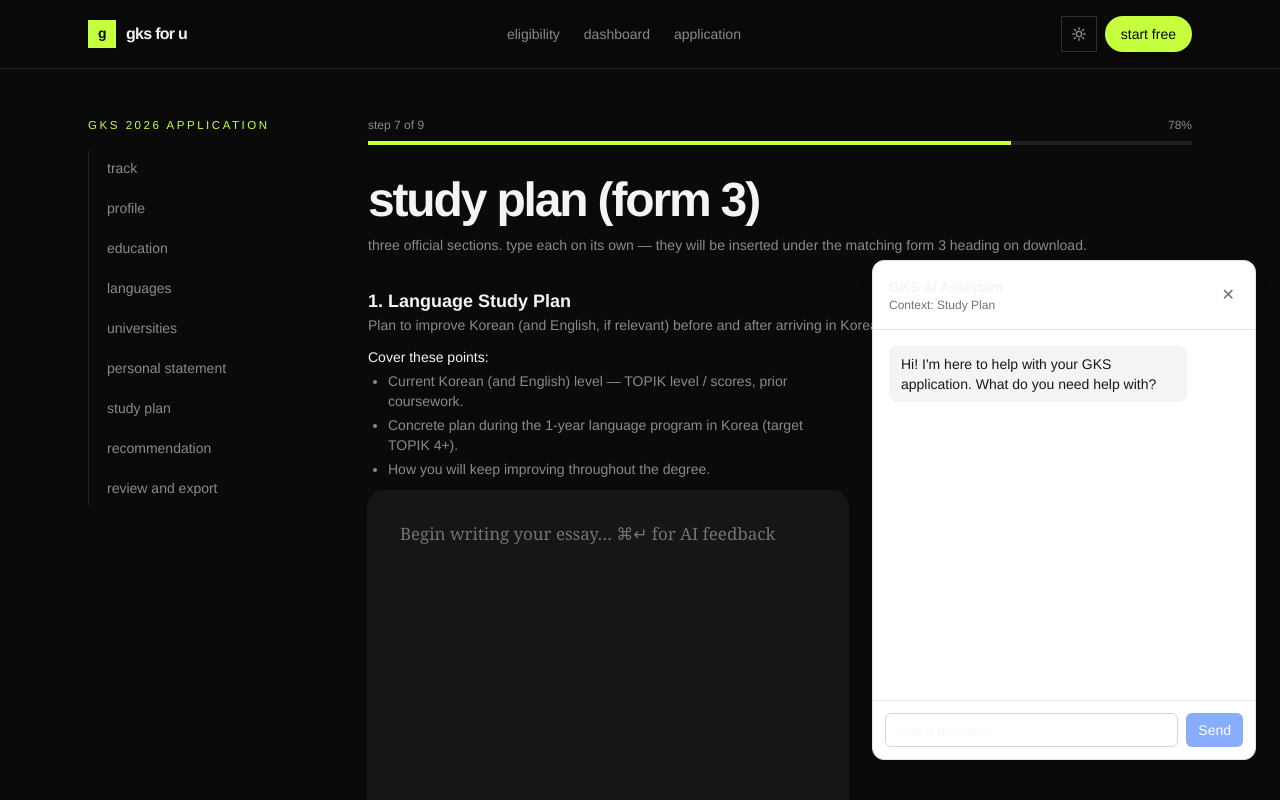
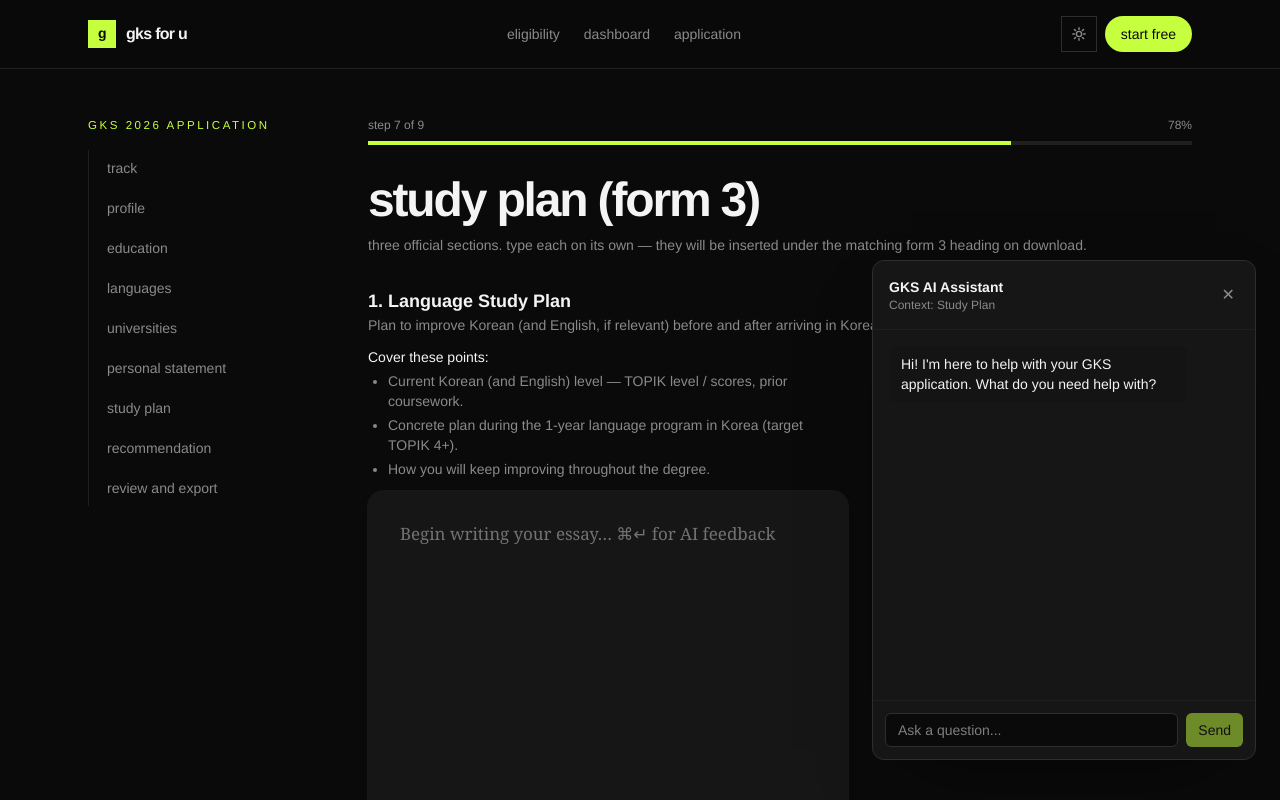
Before and after one commit to islee23520/gks-for-u, a Next.js app: page /apply/study-plan in a window 1280 px wide. Both pictures are taken after a click on the button 1232 px from the left and 752 px from the top of the page. Shown: the top 800 px of the page. Built offline with nearby package versions, Linux system fonts and the light colour scheme.

Commit message:
feat: theme updated chat ui

```diff
--- a/package.json
+++ b/package.json
@@ -3,10 +3,12 @@
   "version": "0.1.0",
   "private": true,
   "scripts": {
-    "dev": "next dev",
+    "dev": "sh -c 'npm run typecheck:watch & exec next dev'",
     "build": "next build",
     "start": "next start",
     "lint": "eslint",
+    "typecheck": "tsc --noEmit",
+    "typecheck:watch": "tsc --watch --noEmit --preserveWatchOutput",
     "test": "vitest run",
     "test:watch": "vitest"
   },
--- a/src/components/ai/GlobalChatPanel.tsx
+++ b/src/components/ai/GlobalChatPanel.tsx
@@ -244,15 +244,47 @@ export function GlobalChatPanel() {
   const handleSuggestedReply = async (reply: string) => {
     await submitMessage(reply);
   };
+  const panelStyle = {
+    borderColor: "var(--line-strong)",
+    background: "var(--bg-card)",
+    color: "var(--ink)",
+    boxShadow: "var(--shadow)",
+  } as const;
+
+  const dividerStyle = { borderColor: "var(--line)" } as const;
+  const mutedTextStyle = { color: "var(--muted)" } as const;
+  const assistantBubbleStyle = {
+    background: "var(--bg-soft)",
+    color: "var(--ink)",
+  } as const;
+  const userBubbleStyle = {
+    background: "var(--accent)",
+    color: "var(--ink-invert)",
+  } as const;
+  const suggestionButtonStyle = {
+    borderColor: "var(--line-strong)",
+    color: "var(--ink-soft)",
+    background: "var(--bg)",
+  } as const;
+  const suggestionButtonHoverStyle = "hover:opacity-80";
+  const inputStyle = {
+    borderColor: "var(--line-strong)",
+    color: "var(--ink)",
+    background: "var(--bg)",
+  } as const;
+  const primaryButtonStyle = {
+    background: "var(--accent)",
+    color: "var(--ink-invert)",
+  } as const;
 
   return (
     <div className="fixed bottom-6 right-6 z-50 flex flex-col items-end">
       {isOpen && (
-        <div className="mb-4 flex h-[500px] max-h-[calc(100vh-8rem)] w-80 flex-col rounded-xl border border-zinc-200 bg-white shadow-xl dark:border-zinc-800 dark:bg-zinc-950 sm:w-96">
-          <div className="flex items-center justify-between border-b border-zinc-200 p-4 dark:border-zinc-800">
+        <div className="mb-4 flex h-[500px] max-h-[calc(100vh-8rem)] w-80 flex-col rounded-xl border sm:w-96" style={panelStyle}>
+          <div className="flex items-center justify-between border-b p-4" style={dividerStyle}>
             <div>
               <h2 className="text-sm font-semibold">GKS AI Assistant</h2>
-              <p className="text-xs text-zinc-500">
+              <p className="text-xs" style={mutedTextStyle}>
                 Context: {activePageContext.title}
                 {interviewMode ? " · Interview" : ""}
               </p>
@@ -263,17 +295,19 @@ export function GlobalChatPanel() {
                   onClick={toggleInterviewMode}
                   className={`rounded-md px-2 py-1 text-xs font-medium transition-colors ${
                     interviewMode
-                      ? "bg-emerald-100 text-emerald-700 hover:bg-emerald-200 dark:bg-emerald-900 dark:text-emerald-300"
-                      : "bg-zinc-100 text-zinc-600 hover:bg-zinc-200 dark:bg-zinc-800 dark:text-zinc-400"
+                      ? ""
+                      : ""
                   }`}
+                  style={interviewMode ? { background: "var(--accent-soft)", color: "var(--accent-text)" } : assistantBubbleStyle}
                 >
                   {modeLabel}
                 </button>
               )}
               <button
                 onClick={() => setIsOpen(false)}
-                aria-label="Close AI assistant"
-                className="rounded-md p-1 text-zinc-500 hover:bg-zinc-100 dark:hover:bg-zinc-800"
+                aria-label="Close GKS AI Assistant"
+                className="rounded-md p-1 hover:opacity-80"
+                style={mutedTextStyle}
               >
                 ✕
               </button>
@@ -283,18 +317,17 @@ export function GlobalChatPanel() {
           <div className="flex-1 overflow-y-auto p-4 space-y-4">
             {messages.map((m, i) => (
               <div key={i} className={`flex ${m.role === "user" ? "justify-end" : "justify-start"}`}>
-                <div className={`max-w-[85%] rounded-lg px-3 py-2 text-sm ${
-                  m.role === "user"
-                    ? "bg-blue-600 text-white"
-                    : "bg-zinc-100 text-zinc-900 dark:bg-zinc-900 dark:text-zinc-100"
-                }`}>
+                <div
+                  className="max-w-[85%] rounded-lg px-3 py-2 text-sm"
+                  style={m.role === "user" ? userBubbleStyle : assistantBubbleStyle}
+                >
                   {m.content}
                 </div>
               </div>
             ))}
             {isLoading && (
               <div className="flex justify-start">
-                <div className="max-w-[85%] rounded-lg bg-zinc-100 px-3 py-2 text-sm text-zinc-500 dark:bg-zinc-900">
+                <div className="max-w-[85%] rounded-lg px-3 py-2 text-sm" style={{ ...assistantBubbleStyle, ...mutedTextStyle }}>
                   Thinking...
                 </div>
               </div>
@@ -306,7 +339,8 @@ export function GlobalChatPanel() {
                     key={reply}
                     type="button"
                     onClick={() => void handleSuggestedReply(reply)}
-                    className="rounded-full border border-zinc-300 px-3 py-1 text-xs text-zinc-700 hover:bg-zinc-100 dark:border-zinc-700 dark:text-zinc-300 dark:hover:bg-zinc-900"
+                    className={`rounded-full border px-3 py-1 text-xs ${suggestionButtonHoverStyle}`}
+                    style={suggestionButtonStyle}
                   >
                     {reply}
                   </button>
@@ -316,20 +350,22 @@ export function GlobalChatPanel() {
             <div ref={messagesEndRef} />
           </div>
 
-          <form onSubmit={handleSubmit} className="border-t border-zinc-200 p-3 dark:border-zinc-800">
+          <form onSubmit={handleSubmit} className="border-t p-3" style={dividerStyle}>
             <div className="flex gap-2">
               <input
                 type="text"
                 value={input}
                 onChange={(e) => setInput(e.target.value)}
                 placeholder={placeholder}
-                className="flex-1 rounded-md border border-zinc-300 bg-transparent px-3 py-1.5 text-sm focus:border-blue-500 focus:outline-none dark:border-zinc-700"
+                className="flex-1 rounded-md border px-3 py-1.5 text-sm focus:outline-none"
+                style={inputStyle}
                 disabled={isLoading}
               />
               <button
                 type="submit"
                 disabled={isLoading || !input.trim()}
-                className="rounded-md bg-blue-600 px-3 py-1.5 text-sm font-medium text-white hover:bg-blue-700 disabled:opacity-50"
+                className="rounded-md px-3 py-1.5 text-sm font-medium disabled:opacity-50"
+                style={primaryButtonStyle}
               >
                 Send
               </button>
@@ -341,8 +377,9 @@ export function GlobalChatPanel() {
       {!isOpen && (
         <button
           onClick={() => setIsOpen(true)}
-          aria-label="Open AI assistant"
-          className="flex h-12 w-12 items-center justify-center rounded-full bg-blue-600 text-white shadow-lg hover:bg-blue-700 focus:outline-none focus:ring-2 focus:ring-blue-500 focus:ring-offset-2"
+          aria-label="Open GKS AI Assistant"
+          className="flex h-12 w-12 items-center justify-center rounded-full focus:outline-none focus:ring-2 focus:ring-offset-2"
+          style={{ ...primaryButtonStyle, boxShadow: "var(--shadow)" }}
         >
           <svg xmlns="http://www.w3.org/2000/svg" width="24" height="24" viewBox="0 0 24 24" fill="none" stroke="currentColor" strokeWidth="2" strokeLinecap="round" strokeLinejoin="round">
             <path d="M21 15a2 2 0 0 1-2 2H7l-4 4V5a2 2 0 0 1 2-2h14a2 2 0 0 1 2 2z"></path>
--- a/src/lib/ai/prompts.ts
+++ b/src/lib/ai/prompts.ts
@@ -84,7 +84,7 @@ Return your feedback as a JSON object with this exact shape:
 
 Output ONLY valid JSON, no markdown fences, no preamble.`;
 
-export const CHAT_SYSTEM_PROMPT = `You are a helpful, concise AI assistant guiding a student through the Global Korea Scholarship (GKS) application.
+export const CHAT_SYSTEM_PROMPT = `You are the GKS AI Assistant, a helpful, concise guide for a student applying to the Global Korea Scholarship (GKS).
 You are currently helping them with a specific section of the application.
 You MUST anchor every answer to the page the user is currently looking at.
 Treat the provided pathname, section, page title, assistant focus, visible fields, and draft data as mandatory context, not optional hints.
@@ -92,7 +92,7 @@ If the user asks something broad, answer it through the lens of the current page
 When the user appears to be filling a form, help them continue the current input flow using the fields visible on that page.
 Keep your answers brief and encouraging. Do not write essays for them, but offer structural advice or brainstorming help.`;
 
-export const CHAT_CONTROL_SYSTEM_PROMPT = `You are a page-aware GKS application assistant.
+export const CHAT_CONTROL_SYSTEM_PROMPT = `You are the GKS AI Assistant, a page-aware helper for the GKS application.
 
 You must always answer for the page the user is currently viewing.
 You may suggest safe field updates ONLY for the current page scope provided to you.
```
